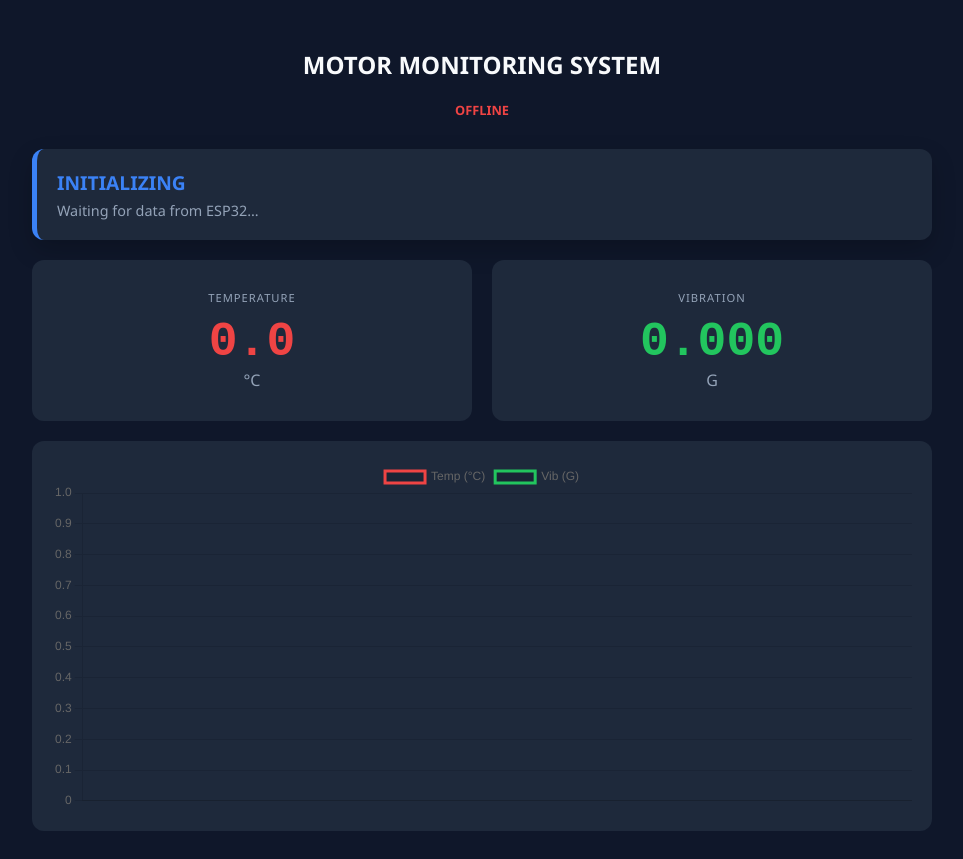
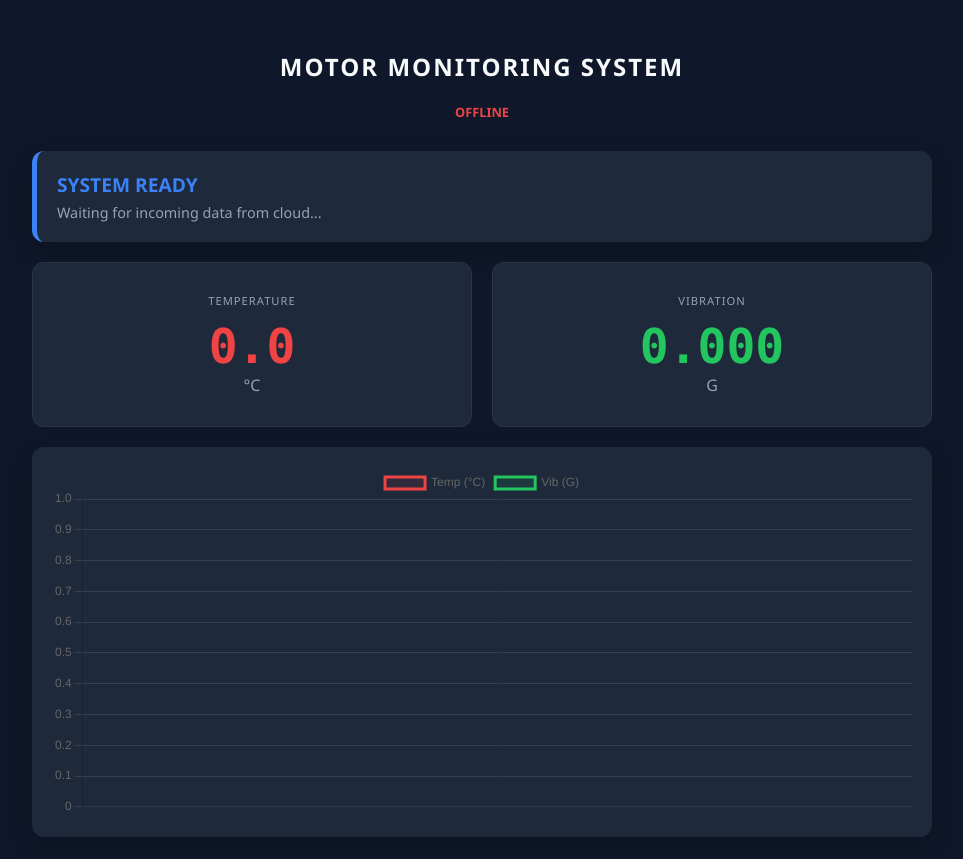
Before and after one commit to gabrielconlu/PdM---PSC-Motor, a plain HTML site: page index.html in a window 1280 px wide. Shown: the whole page, without its empty margins (158-1121 px from the left). Drawn offline with nearby package versions, Linux system fonts and the light colour scheme; no server answers.

Commit message:
index.html

```diff
--- a/index.html
+++ b/index.html
@@ -11,49 +11,46 @@
             --text-primary: #f8fafc; --text-secondary: #94a3b8;
             --accent-blue: #3b82f6; --accent-green: #22c55e; --accent-red: #ef4444;
         }
-        body { font-family: 'Segoe UI', sans-serif; background: var(--bg-color); color: var(--text-primary); padding: 20px; }
+        body { font-family: 'Segoe UI', sans-serif; background: var(--bg-color); color: var(--text-primary); padding: 20px; margin: 0; }
         .container { max-width: 900px; margin: 0 auto; display: flex; flex-direction: column; gap: 20px; }
-
-        .header { text-align: center; margin-bottom: 10px; }
-        #sync-status { font-size: 0.8rem; font-weight: bold; }
-
+        .header { text-align: center; padding: 10px; }
+        #sync-status { font-size: 0.8rem; font-weight: bold; text-transform: uppercase; }
         .ai-box {
             background: var(--card-bg); padding: 20px; border-radius: 12px;
             border-left: 5px solid var(--accent-blue); box-shadow: 0 10px 25px rgba(0,0,0,0.2);
         }
         #status-label { font-size: 1.2rem; font-weight: 800; color: var(--accent-blue); margin-bottom: 5px; }
         #ai-action-step { color: var(--text-secondary); font-size: 0.9rem; }
-
         .metrics-grid { display: grid; grid-template-columns: 1fr 1fr; gap: 20px; }
-        .card { background: var(--card-bg); padding: 30px 10px; border-radius: 12px; text-align: center; }
-        .label { color: var(--text-secondary); font-size: 0.7rem; letter-spacing: 1px; margin-bottom: 10px; }
-        .value { font-size: 3rem; font-weight: 800; font-family: monospace; }
+        .card { background: var(--card-bg); padding: 30px 10px; border-radius: 12px; text-align: center; border: 1px solid rgba(255,255,255,0.05); }
+        .label { color: var(--text-secondary); font-size: 0.7rem; letter-spacing: 1px; margin-bottom: 10px; text-transform: uppercase; }
+        .value { font-size: 3rem; font-weight: 800; font-family: 'Consolas', monospace; }
         .unit { font-size: 1rem; color: var(--text-secondary); }
-
-        .chart-box { background: var(--card-bg); padding: 20px; border-radius: 12px; height: 350px; }
+        .chart-box { background: var(--card-bg); padding: 20px; border-radius: 12px; height: 350px; box-shadow: 0 10px 25px rgba(0,0,0,0.2); }
+        @media (max-width: 600px) { .metrics-grid { grid-template-columns: 1fr; } .value { font-size: 2.5rem; } }
     </style>
 </head>
 <body>
 
 <div class="container">
     <div class="header">
-        <h2>MOTOR MONITORING SYSTEM</h2>
-        <div id="sync-status">CONNECTING...</div>
+        <h2 style="letter-spacing: 2px;">MOTOR MONITORING SYSTEM</h2>
+        <div id="sync-status">INITIALIZING...</div>
     </div>
 
     <div class="ai-box">
-        <div id="status-label">INITIALIZING</div>
-        <div id="ai-action-step">Waiting for data from ESP32...</div>
+        <div id="status-label">SYSTEM READY</div>
+        <div id="ai-action-step">Waiting for incoming data from cloud...</div>
     </div>
 
     <div class="metrics-grid">
         <div class="card">
-            <div class="label">TEMPERATURE</div>
+            <div class="label">Temperature</div>
             <div class="value" id="temp-value" style="color:var(--accent-red)">0.0</div>
             <span class="unit">°C</span>
         </div>
         <div class="card">
-            <div class="label">VIBRATION</div>
+            <div class="label">Vibration</div>
             <div class="value" id="vib-value" style="color:var(--accent-green)">0.000</div>
             <span class="unit">G</span>
         </div>
@@ -69,18 +66,22 @@
     let myChart;
     let isFetching = false;
 
-    // Initialize Chart
     const ctx = document.getElementById('myChart').getContext('2d');
     myChart = new Chart(ctx, {
         type: 'line',
         data: {
             labels: [],
             datasets: [
-                { label: 'Temp (°C)', data: [], borderColor: '#ef4444', tension: 0.3 },
-                { label: 'Vib (G)', data: [], borderColor: '#22c55e', tension: 0.3 }
+                { label: 'Temp (°C)', data: [], borderColor: '#ef4444', backgroundColor: 'rgba(239, 68, 68, 0.1)', fill: true, tension: 0.3 },
+                { label: 'Vib (G)', data: [], borderColor: '#22c55e', backgroundColor: 'rgba(34, 197, 94, 0.1)', fill: true, tension: 0.3 }
             ]
         },
-        options: { responsive: true, maintainAspectRatio: false, animation: false }
+        options: {
+            responsive: true,
+            maintainAspectRatio: false,
+            animation: false,
+            scales: { y: { grid: { color: '#334155' } }, x: { grid: { display: false } } }
+        }
     });
 
     async function fetchData() {
@@ -90,17 +91,18 @@
             const res = await fetch(url + "?read=true&t=" + Date.now());
             const data = await res.json();
 
-            // Update Labels
+            if (data.error) throw new Error(data.error);
+
             document.getElementById("temp-value").innerText = parseFloat(data.temp).toFixed(1);
             document.getElementById("vib-value").innerText = parseFloat(data.vibration).toFixed(3);
             document.getElementById("status-label").innerText = "TEMP: " + data.tempStatus;
             document.getElementById("ai-action-step").innerText = "VIB: " + data.vibStatus;
 
-            // Update Chart
-            const time = new Date().toLocaleTimeString();
+            const time = new Date().toLocaleTimeString([], { hour: '2-digit', minute: '2-digit', second: '2-digit' });
             myChart.data.labels.push(time);
             myChart.data.datasets[0].data.push(data.temp);
             myChart.data.datasets[1].data.push(data.vibration);
+
             if (myChart.data.labels.length > 15) {
                 myChart.data.labels.shift();
                 myChart.data.datasets.forEach(d => d.data.shift());
@@ -116,7 +118,8 @@
         isFetching = false;
     }
 
-    setInterval(fetchData, 3000); // Fetch every 3s
+    setInterval(fetchData, 3000);
+    fetchData();
 </script>
 
 </body>
```
